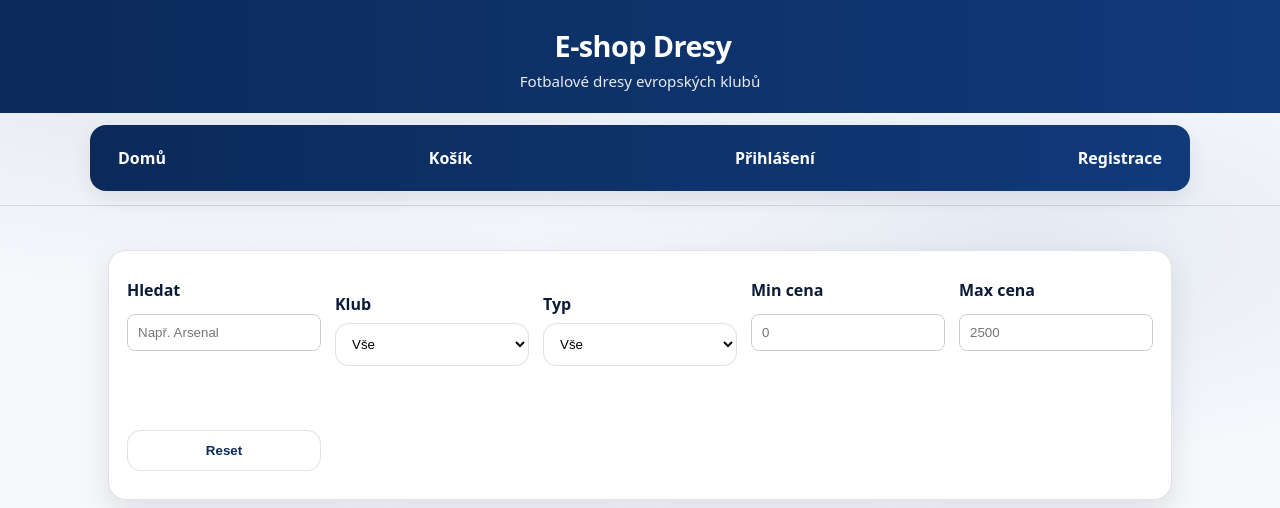
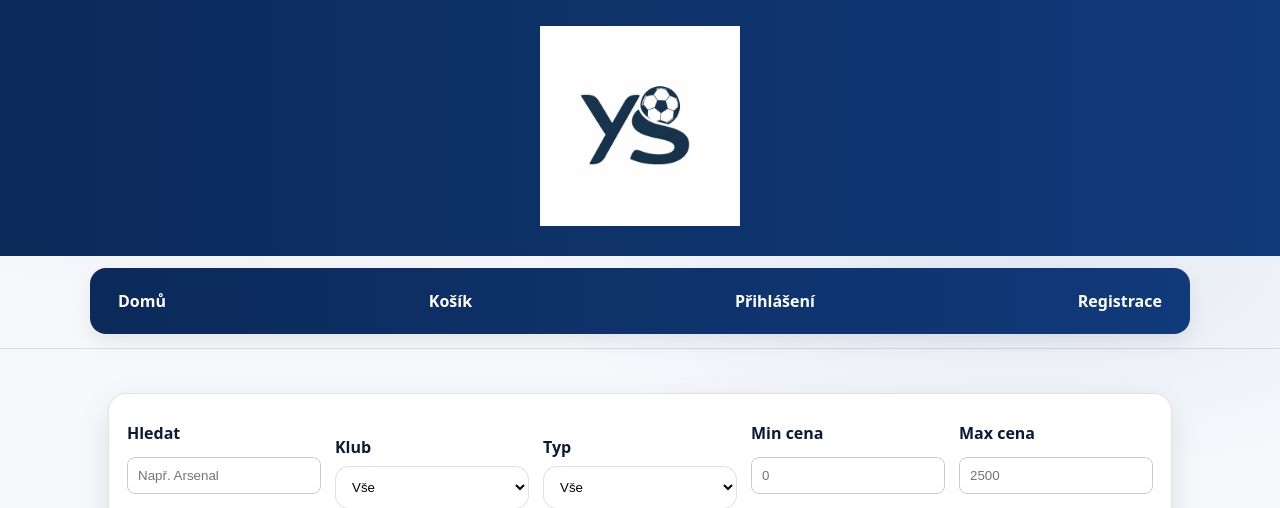
Before and after one commit to VitBouska/JerseyShop_BouskaIT4, a Flask app: page / in a window 1280 px wide. Shown: the top 508 px of the page. Run offline with Flask 3, Linux system fonts and the light colour scheme.

Commit message:
Update base.html

```diff
--- a/templates/base.html
+++ b/templates/base.html
@@ -9,15 +9,14 @@
 
 <body>
     <header class="site-header">
-    <div class="header-inner">
-        <div class="logo">
-            <span>E-shop Dresy</span>
-        </div>
-        <div class="tagline">
-        Fotbalové dresy evropských klubů
-        </div>
+  <div class="header-inner">
+    <div class="logo">
+      <a href="{{ url_for('index') }}">
+        <img src="{{ url_for('static', filename='logo.png') }}" alt="E-shop Dresy" width="200">
+      </a>
     </div>
-    </header>
+  </div>
+</header>
   <!-- Navigace -->
   <nav>
   <a href="{{ url_for('index') }}">Domů</a>
```
